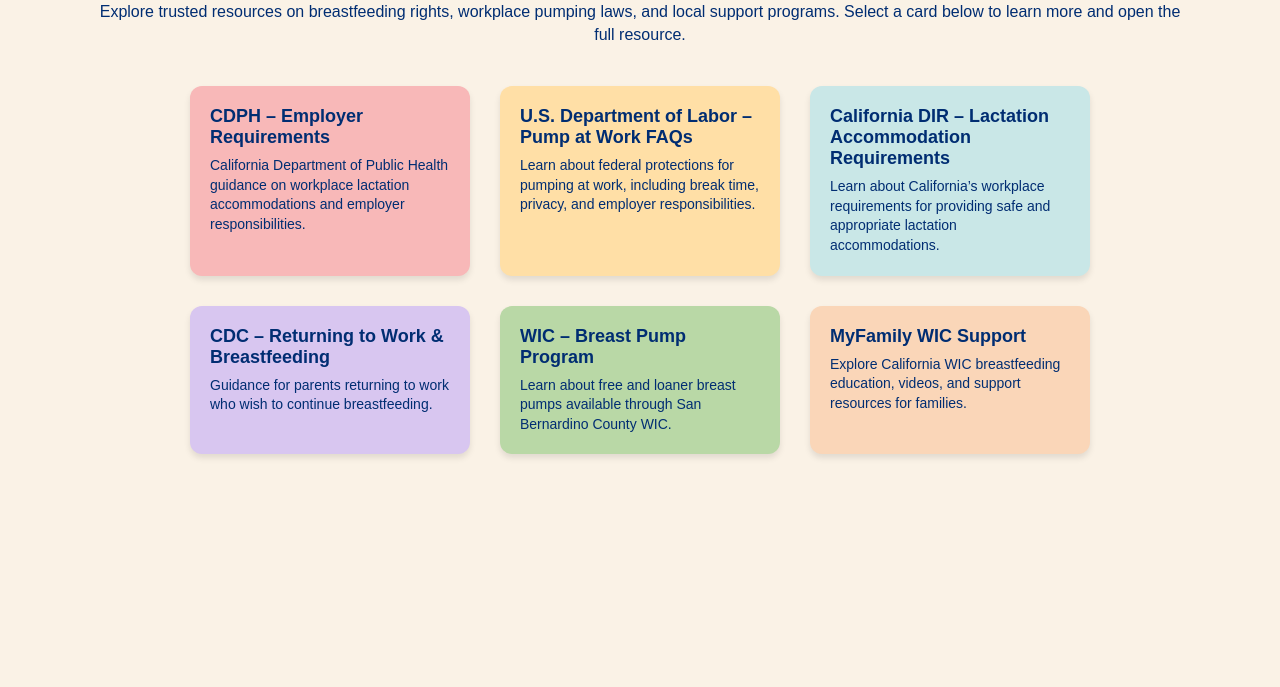
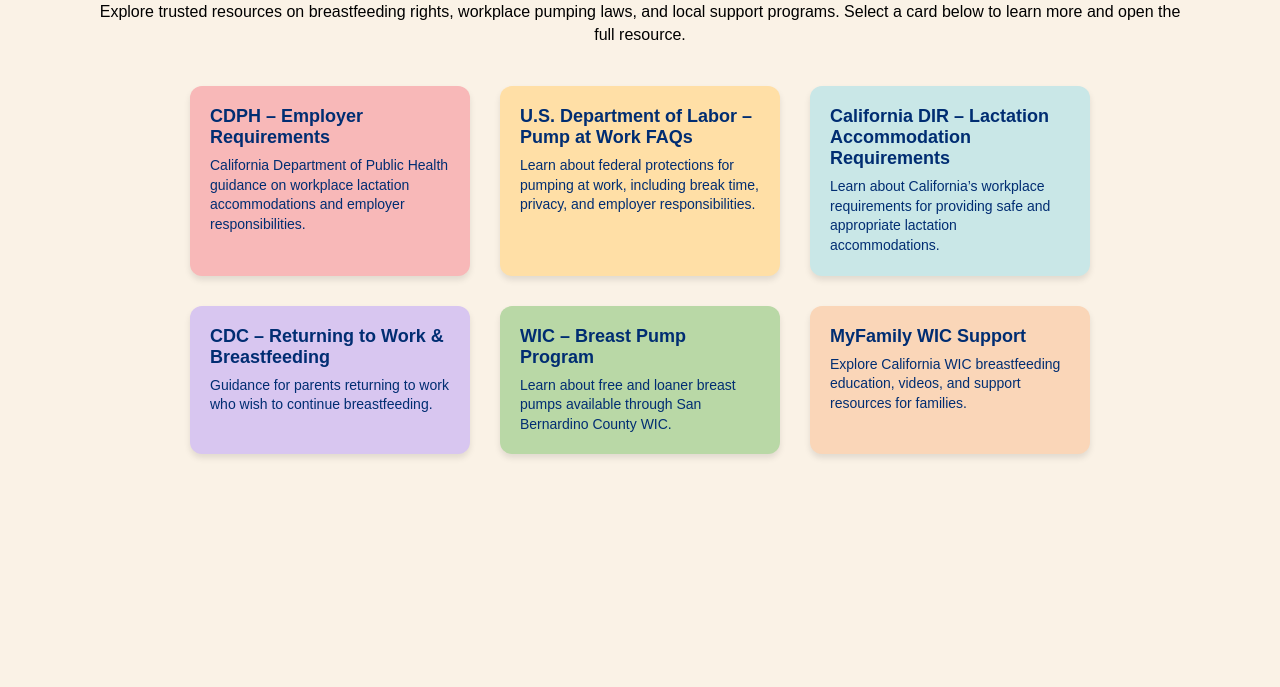
Before and after one commit to SBCDPH/Breastfeeding-Resources, a plain HTML site: page index.html in a window 1280 px wide. Shown: the part 113-800 px from the top of the page. Drawn offline with Linux system fonts and the light colour scheme.

Commit message:
Update index.html

```diff
--- a/index.html
+++ b/index.html
@@ -9,8 +9,8 @@
       margin: 0;
       padding: 40px 20px;
       background-color: #FAF2E6;
-      font-family: Arial, sans-serif;
-      color: #002D72;
+      font-family: Source Sans Pro, sans-serif;
+      color: #000000;
       display: flex;
       justify-content: center;
     }
```
